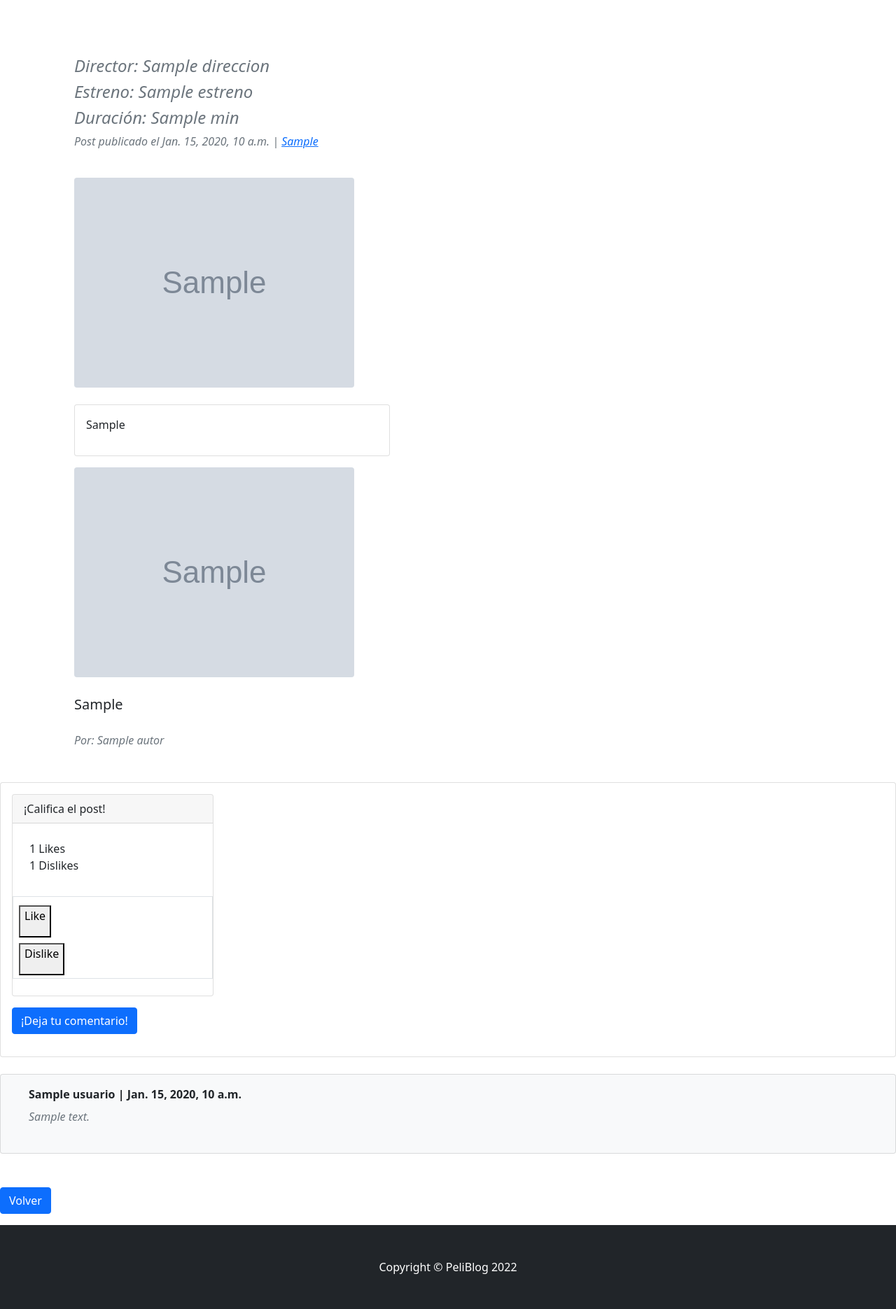
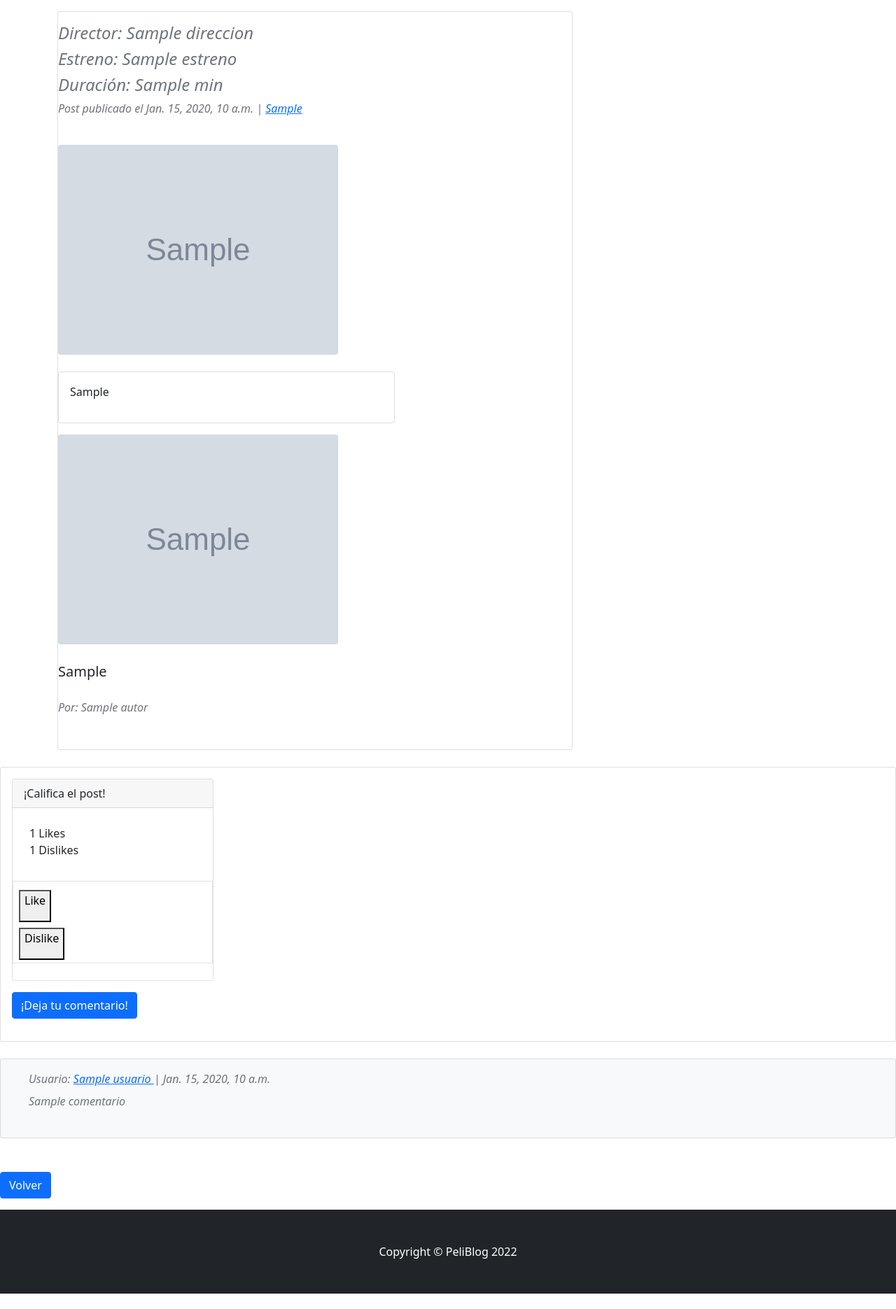
Before and after one commit to AlejoDR13/Delgado-Alejo-Entrega-Final, a Django app: template ProyFinal/AppBlog/templates/AppBlog/post.html in a window 1280 px wide. Shown: the part 496-2367 px from the top of the page at 70% size. After the commit the page ends 2345 px from the top, so only its background shows below. Run offline with Django 3.2, Linux system fonts and the light colour scheme; the template is opened without the code that fills it: most values are stand-ins (such as "Sample title", 1, 10 or a date in 2020); grey boxes marked "Sample" are stand-in pictures; some libraries are stand-ins or nearby versions.

Commit message:
6to Commit
Los comentarios ya quedaron 100%. Falta arreglar el formato de pagina de los posts(Comentarios, Likes, etc.). Falta ver que hacer con el filtrado por genero.

```diff
--- a/ProyFinal/AppBlog/forms.py
+++ b/ProyFinal/AppBlog/forms.py
@@ -26,7 +26,7 @@ class CrearPelicula_form(forms.ModelForm):
 class LeaveComment_form(forms.Form):
 
     usuario = forms.CharField(max_length=50)
-    body = forms.CharField(widget=forms.Textarea)
+    comentario = forms.CharField(widget=forms.Textarea)
     post = forms.CharField(max_length=40, label='Post comentado') #Estaria bueno ocultarlo a este
 
     #class Meta:
--- a/ProyFinal/AppBlog/models.py
+++ b/ProyFinal/AppBlog/models.py
@@ -33,7 +33,7 @@ class Peliculas(models.Model):
 
 class Comment(models.Model):
     usuario = models.ForeignKey(User, on_delete=models.CASCADE, related_name='post_comment_author')
-    body = models.TextField()
+    comentario = models.TextField()
     fecha = models.DateTimeField(auto_now_add=True)
     post = models.CharField(max_length=100)
     #likes = models.ManyToManyField(User, blank=True, related_name='comment_likes')
--- a/ProyFinal/AppBlog/templates/AppBlog/post.html
+++ b/ProyFinal/AppBlog/templates/AppBlog/post.html
@@ -18,8 +18,9 @@
     {% endblock %}
 
     {% block ContenidoDinamico2 %}
+
     <!-- Page content-->
-        <div class="container mt-5">
+        <div class="card mb-4">
             <div class="row">
                 <div class="col-lg-8">
                     <!-- Post content-->
@@ -161,8 +162,9 @@
                 <!-- Comment with nested comments-->
                 <div class="d-flex mb-4">
                     <div class="ms-4">
-                        <div class="fw-bold mb-2">{{comment.usuario}} | {{comment.fecha}}</div>
-                            <p1 class="text-muted fst-italic mb-3">{{comment.body}}</p1>
+                        <div class="text-muted fst-italic mb-2">Usuario: <a href="{% url 'AppUsers:OpenProfile' peliculas.usuario_post %}">{{comment.usuario}} </a> | {{comment.fecha}}</div>
+
+                            <p1 class="text-muted fst-italic mb-3">{{comment.comentario}}</p1>
                     </div>
                 </div>
             </div>
```
Also changed, not shown: ProyFinal/AppBlog/templates/AppBlog/commentform.html (+9 -6 lines), ProyFinal/AppBlog/views.py (+2 -5 lines), ProyFinal/AppBlog/migrations/0026_rename_body_comment_comentario.py (added), ProyFinal/db.sqlite3.
